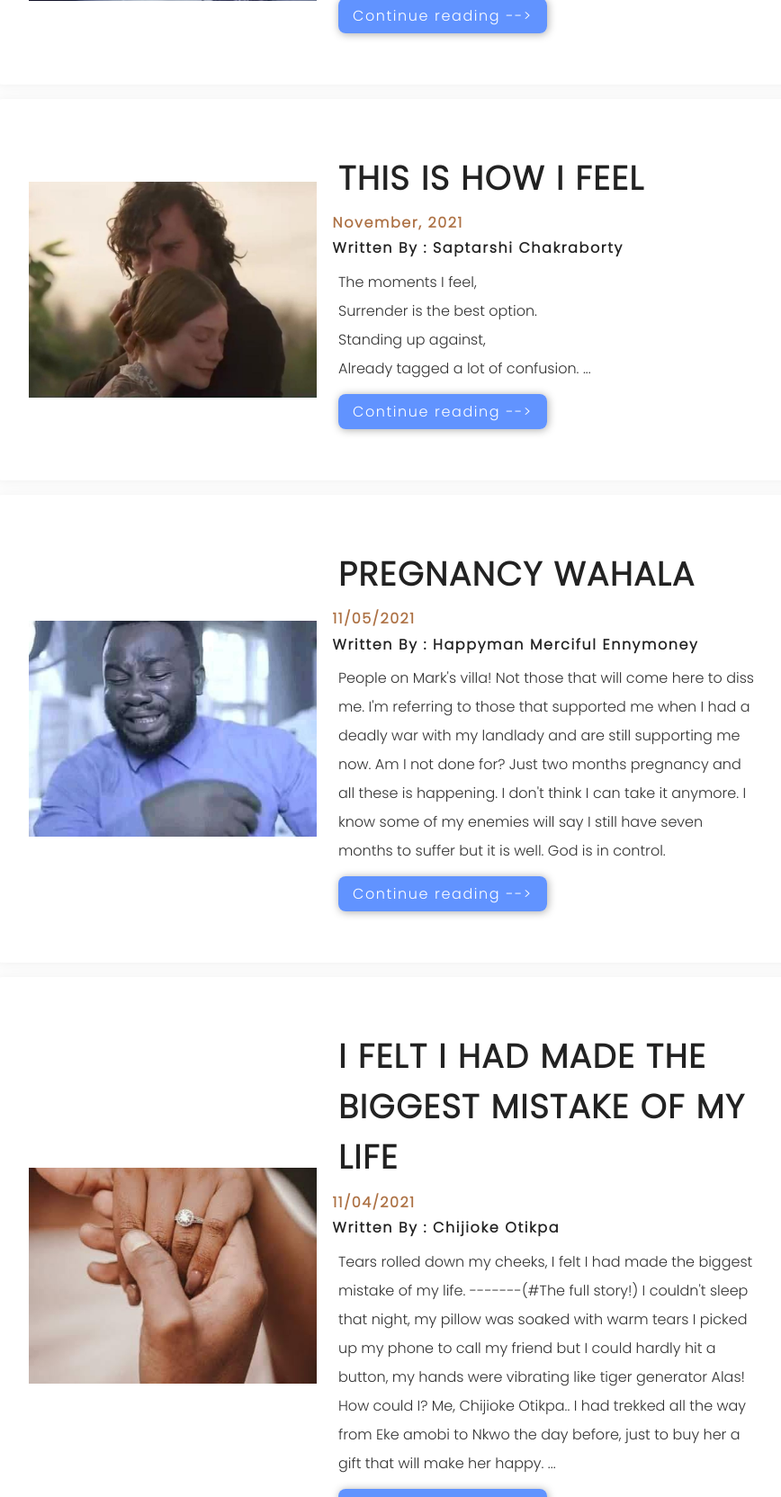
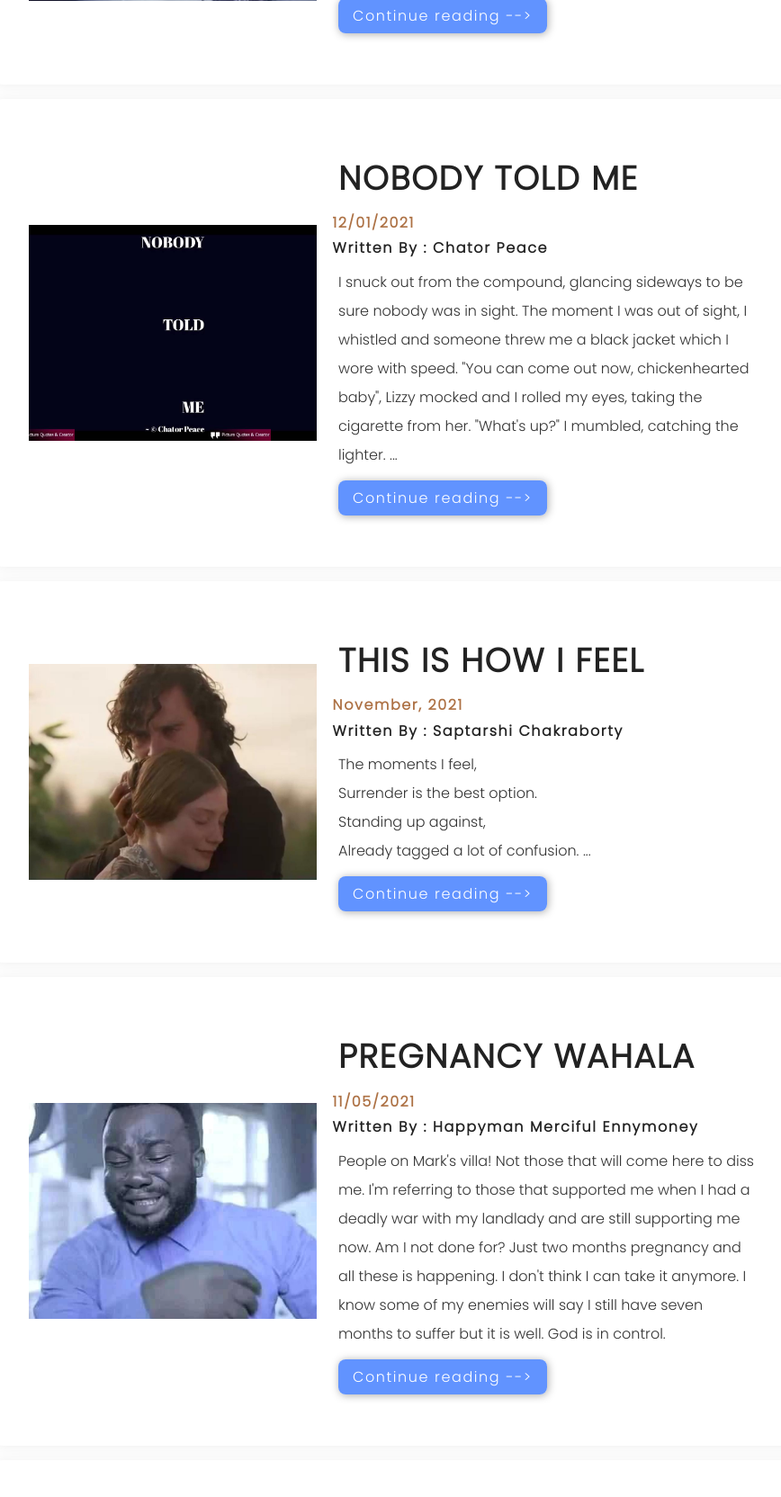
Before and after one commit to Akindele-Ebenezer/ebenlitblog, a PHP site: page /blog.php in a window 1280 px wide. Shown: the part 2026-3690 px from the top of the page at 90% size, without its empty margins (172-1040 px from the left). Run offline with PHP 8.4, Linux system fonts and the light colour scheme.

Commit message:
Update blog.php

```diff
--- a/blog.php
+++ b/blog.php
@@ -121,6 +121,28 @@
 								Where there is no separation...
 								</p>
 								<p><a href="tina-3.php">Continue reading --></a></p>
+							</div>
+						</div>
+						<div class="popular-posts-wrapper">
+							<div class="popular-posts-img" style="background: url(images/chator3.jpg);
+																background-size: contain;
+																background-position: center;
+																width: 20rem;
+																height: 15rem;">
+								<img src="images/chator3.jpg">
+							</div>
+							<div class="popular-posts">
+								<h2>Nobody told me</h2>
+								<h4>12/01/2021</h4>
+								<h4>Chator Peace</h4>
+								<p>
+								 I snuck out from the compound, glancing sideways to be sure nobody was in sight.
+								 The moment I was out of sight, I whistled and someone threw me a black jacket which I wore with speed.
+								 "You can come out now, chickenhearted baby", Lizzy mocked and I rolled my eyes, taking the cigarette from her.
+								 "What's up?" I mumbled, catching the lighter.
+								 ...
+								<p>
+								<a href="chator-3.php">Continue reading --></a></p>
 							</div>
 						</div>
 						<div class="popular-posts-wrapper">
```
